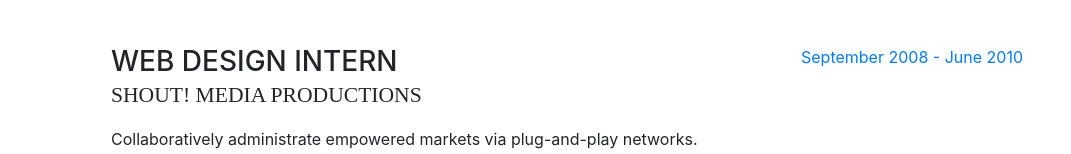
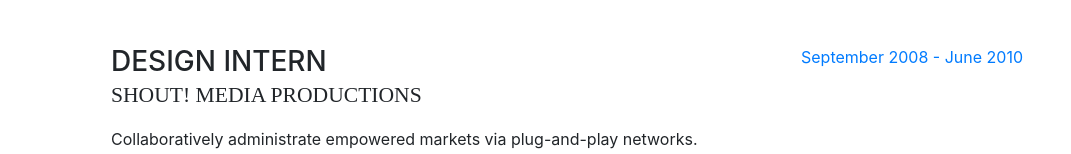
Before and after one commit to laxman17512/laxman.info, a website with bundled scripts: page index.html in a window 1280 px wide. Shown: the part 1615-1769 px from the top of the page, without its empty margins (209-1280 px from the left). Built offline with nearby package versions, Linux system fonts and the light colour scheme; a web font is replaced by a local one.

Commit message:
all changes test for blog

```diff
--- a/index.html
+++ b/index.html
@@ -147,7 +147,7 @@
 
           <div class="resume-item d-flex flex-column flex-md-row">
             <div class="resume-content mr-auto">
-              <h3 class="mb-0">Web Design Intern</h3>
+              <h3 class="mb-0"> Design Intern</h3>
               <div class="subheading mb-3">Shout! Media Productions</div>
               <p>Collaboratively administrate empowered markets via plug-and-play networks. Dynamically procrastinate B2C users after installed base benefits. Dramatically visualize customer directed convergence without revolutionary ROI.</p>
             </div>
```
